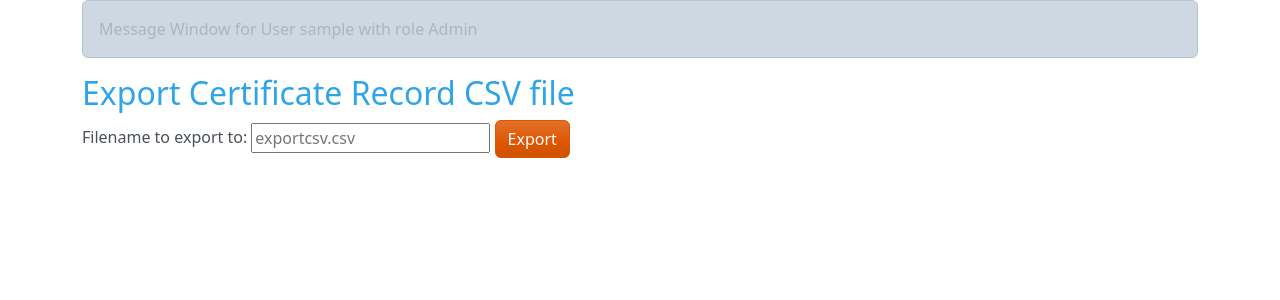
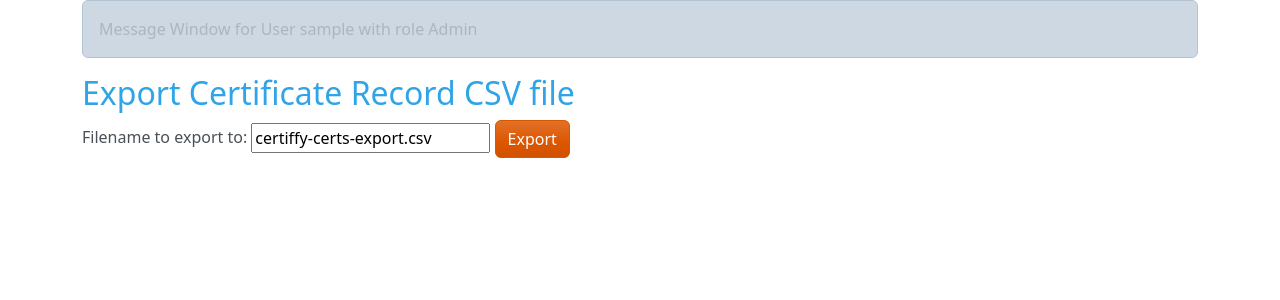
Before and after one commit to bradymd/django-certiffy, a Django app: page /exportcsv in a window 1280 px wide. Shown: the part 114-414 px from the top of the page. Run offline with Django 4.2, Linux system fonts and the light colour scheme; the visitor is signed in with stand-in values (Sample User, id 1); some libraries are stand-ins or nearby versions.

Commit message:
modified:   certs/templates/certs/export.html 	modified:   certs/views.py 	modified:   users/templates/users/export.html rationalise naming of export files tidy of debugging lines

```diff
--- a/django_certiffy_project/certs/templates/certs/export.html
+++ b/django_certiffy_project/certs/templates/certs/export.html
@@ -9,7 +9,7 @@
                 xenctype="multipart/form-data">
             {% csrf_token %}
             <label name="file"> Filename to export to:
-            <input type="text" id="file" name="file" placeholder="exportcsv.csv">
+            <input type="text" id="file" name="file" value="certiffy-certs-export.csv" placeholder="certiffy-certs-export.csv">
             <button type="submit" class="btn btn-warning">Export</button>
         </form>
     </div>
--- a/django_certiffy_project/certs/views.py
+++ b/django_certiffy_project/certs/views.py
@@ -956,7 +956,6 @@ of pandas. Pass `(name,)` instead of `name` to silence this warning.
     fig.update_layout(modebar_remove="zoomin,zoomout,pan,lasso",plot_bgcolor="lavender")
     figJSON = json.dumps(fig, cls=plotly.utils.PlotlyJSONEncoder)
 
-    logging.debug(f'debug: viewing_window{viewing_window}')
     context = { 'figJSON':figJSON,
                 'viewing_window': viewing_window,
                 'default_viewing_window': default_viewing_window,
--- a/django_certiffy_project/users/templates/users/export.html
+++ b/django_certiffy_project/users/templates/users/export.html
@@ -8,7 +8,7 @@
                 method="post"
                 enctype="multipart/form-data">
             <label name="file"> Filename to export to:</label>
-            <input type="text" id="file" name="file" value="certiffy-export-users.json" placeholder="certiffy-export-users.json">
+            <input type="text" id="file" name="file" value="certiffy-users-exports.json" placeholder="certiffy-users-export.json">
             <button type="submit" class="btn btn-warning">Export</button>
         </form>
     </div>
```
